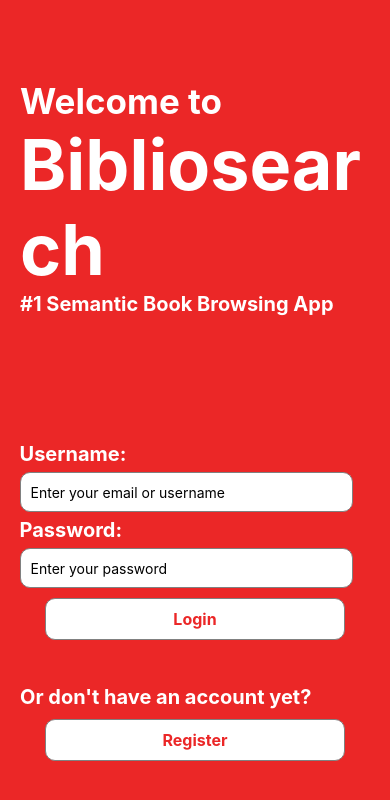
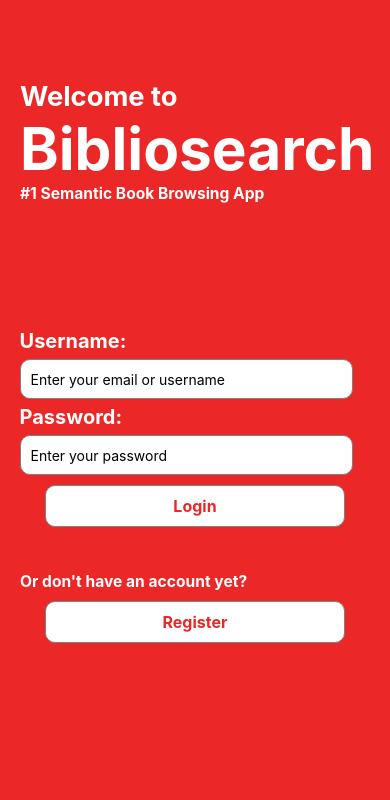
Before and after one commit to bounswe/bounswe2024group3, a React Native app in the folder bibliosearch_mobile/: screen / in a window 390 px wide. Shown: the top 800 px of the page. Built offline with nearby package versions, Linux system fonts and the light colour scheme.

Commit message:
Refactoring for well structured indentations and better naming conventions. Also modified the landing page fonts to change with the screen size.

```diff
--- a/bibliosearch_mobile/screens/BookPage.js
+++ b/bibliosearch_mobile/screens/BookPage.js
@@ -1,23 +1,33 @@
-import React, { useState } from 'react';
-import { SafeAreaView, StyleSheet, TextInput, Button, View, Text, Dimensions, TouchableOpacity } from 'react-native';
+import React, {useState} from 'react';
+import {
+  SafeAreaView,
+  StyleSheet,
+  TextInput,
+  View,
+  Text,
+  Dimensions,
+  TouchableOpacity,
+} from 'react-native';
 
-const { width } = Dimensions.get('window'); // Get the width of the screen
-const BookPage = ({ query: initialQuery }) => {
+const {width} = Dimensions.get('window');
+
+const BookPage = ({query: initialQuery}) => {
   const [query, setQuery] = useState(initialQuery);
-    const [inputBox, setInputBox] = useState('');
+  const [input, setInput] = useState(''); // New state variable for the TextInput
+
   const handleQuery = () => {
     // Here we send the query to backend.
-        console.log('Button pressed!', inputBox);
-        setQuery(inputBox);
+    console.log('Button pressed!', input);
+    setQuery(input); // Set the query to the current input when the button is pressed
   };
 
   return (
     <SafeAreaView style={styles.container}>
       <View style={styles.inputButtonRow}>
         <TextInput
-                    value={inputBox}
+          value={input} // Use the new state variable here
           placeholder="Browse Books"
-                    onChangeText={setInputBox}
+          onChangeText={setInput} // Update the new state variable when the text changes
           style={styles.input}
         />
         <TouchableOpacity style={styles.button} onPress={handleQuery}>
@@ -28,15 +38,22 @@
         <Text style={styles.headerText}>{query}</Text>
       </View>
       <View style={styles.welcome}>
-                <Text style={styles.welcomeText}>Welcome to the Profile Page for {query}! </Text>
-                <Text style={styles.welcomeText}>Here we will add the book information.
-Explore a world of literature right at your fingertips. From timeless classics to modern masterpieces, our extensive collection ensures there is something for every reader.
-Delve into detailed descriptions, insightful reviews, and author biographies, all designed to enhance your reading experience.</Text>
+        <Text style={styles.welcomeText}>
+          Welcome to the Profile Page for {query}!{' '}
+        </Text>
+        <Text style={styles.welcomeText}>
+          Here we will add the book information. Explore a world of literature
+          right at your fingertips. From timeless classics to modern
+          masterpieces, our extensive collection ensures there is something for
+          every reader. Delve into detailed descriptions, insightful reviews,
+          and author biographies, all designed to enhance your reading
+          experience.
+        </Text>
       </View>
-
     </SafeAreaView>
   );
 };
+
 const styles = StyleSheet.create({
   container: {
     flex: 1,
@@ -74,17 +91,6 @@
     fontWeight: 'bold',
     color: 'white',
   },
-    numberone: {
-        alignSelf: 'center',
-        justifyContent: 'flex-end',
-        width: width,
-    },
-    numberoneText: {
-        marginLeft: 20,
-        fontSize: 10, // Larger text for the app name
-        fontWeight: 'bold',
-        color: 'white',
-    },
   input: {
     flex: 1,
     backgroundColor: 'white',
@@ -97,22 +103,22 @@
     marginTop: 10,
   },
   inputButtonRow: {
-        flexDirection: 'row',  // Aligns children in a horizontal row
-        alignItems: 'center',  // Aligns children vertically
-        width: width * 0.95,  // Match the input fields
-        alignSelf: 'center',  // Center the button horizontally
-        justifyContent: 'center',  // Center text vertically
+    flexDirection: 'row', // Aligns children in a horizontal row
+    alignItems: 'center', // Aligns children vertically
+    width: width * 0.95, // Match the input fields
+    alignSelf: 'center', // Center the button horizontally
+    justifyContent: 'center', // Center text vertically
     marginTop: 10,
   },
   button: {
-        backgroundColor: 'white',  // Example blue background color
+    backgroundColor: 'white', // Example blue background color
     padding: 10,
     borderRadius: 10,
     borderColor: 'gray',
     borderWidth: 1,
-        alignItems: 'center',  // Center text horizontally
-        alignSelf: 'center',  // Center the button horizontally
-        justifyContent: 'center',  // Center text vertically
+    alignItems: 'center', // Center text horizontally
+    alignSelf: 'center', // Center the button horizontally
+    justifyContent: 'center', // Center text vertically
     marginTop: 10,
   },
   buttonText: {
@@ -120,6 +126,5 @@
     fontSize: 16,
     fontWeight: 'bold',
   },
-
 });
 export default BookPage;
--- a/bibliosearch_mobile/screens/Landing.js
+++ b/bibliosearch_mobile/screens/Landing.js
@@ -1,8 +1,18 @@
-import React, { useState } from 'react';
-import { SafeAreaView, StyleSheet, TextInput, View, Text, Dimensions, TouchableOpacity } from 'react-native';
+import React, {useState} from 'react';
+import {
+  SafeAreaView,
+  StyleSheet,
+  TextInput,
+  View,
+  Text,
+  Dimensions,
+  TouchableOpacity,
+} from 'react-native';
 import RegistrationScreen from './RegistrationScreen';
 import MainPage from './MainPage';
-const { width } = Dimensions.get('window'); // Get the width of the screen
+
+const {width} = Dimensions.get('window'); // Get the width of the screen
+
 const Landing = () => {
   const [emailorusername, setEmailorusername] = useState('');
   const [password, setPassword] = useState('');
@@ -15,25 +25,40 @@
     // Remember to handle validation, error messages, and security best practices
     setIsLogged(true);
   };
+
   const handleRegistrationRequest = () => {
     setRegReq(true);
+  };
+
+  if (registrationRequested) {
+    return <RegistrationScreen />;
   }
-    if (registrationRequested) {
-        return <RegistrationScreen />
+
+  if (isLogged) {
+    return <MainPage />;
   }
-    if (isLogged) {
-        return <MainPage />
-    }
+
+  // Calculate font sizes based on screen width
+  const headerTextSize = width * 0.15;
+  const welcomeTextSize = width * 0.07;
+  const numberoneTextSize = width * 0.04;
+
   return (
     <SafeAreaView style={styles.container}>
       <View style={styles.welcome}>
-                <Text style={styles.welcomeText}>Welcome to</Text>
+        <Text style={[styles.welcomeText, {fontSize: welcomeTextSize}]}>
+          Welcome to
+        </Text>
       </View>
       <View style={styles.header}>
-                <Text style={styles.headerText}>Bibliosearch</Text>
+        <Text style={[styles.headerText, {fontSize: headerTextSize}]}>
+          Bibliosearch
+        </Text>
       </View>
       <View style={styles.numberone}>
-                <Text style={styles.numberoneText}>#1 Semantic Book Browsing App</Text>
+        <Text style={[styles.numberoneText, {fontSize: numberoneTextSize}]}>
+          #1 Semantic Book Browsing App
+        </Text>
       </View>
       <View style={styles.inputContainer}>
         <Text style={styles.label}>Username:</Text>
@@ -57,15 +82,19 @@
         </TouchableOpacity>
       </View>
       <View style={styles.numberone}>
-                <Text style={styles.numberoneText}>Or don't have an account yet?</Text>
+        <Text style={[styles.numberoneText, {fontSize: numberoneTextSize}]}>
+          Or don't have an account yet?
+        </Text>
       </View>
-            <TouchableOpacity style={styles.button} onPress={handleRegistrationRequest}>
+      <TouchableOpacity
+        style={styles.button}
+        onPress={handleRegistrationRequest}>
         <Text style={styles.buttonText}>Register</Text>
       </TouchableOpacity>
+    </SafeAreaView>
+  );
+};
 
-        </SafeAreaView>
-    )
-};
 const styles = StyleSheet.create({
   container: {
     flex: 1,
@@ -83,11 +112,11 @@
   },
   label: {
     fontSize: 20,
-        marginTop:6,
+    marginTop: 6,
     marginBottom: 6,
     textAlign: 'left',
     color: 'white',
-        fontWeight: 'bold'
+    fontWeight: 'bold',
   },
   input: {
     backgroundColor: 'white',
@@ -105,7 +134,6 @@
   },
   headerText: {
     marginLeft: 20,
-        fontSize: 70, // Larger text for the app name
     fontWeight: 'bold',
     color: 'white',
   },
@@ -117,7 +145,6 @@
   },
   welcomeText: {
     marginLeft: 20,
-        fontSize: 35, // Larger text for the app name
     fontWeight: 'bold',
     color: 'white',
   },
@@ -128,20 +155,19 @@
   },
   numberoneText: {
     marginLeft: 20,
-        fontSize: 20, // Larger text for the app name
     fontWeight: 'bold',
     color: 'white',
   },
   button: {
-      backgroundColor: 'white',  // Example blue background color
+    backgroundColor: 'white', // Example blue background color
     padding: 10,
     borderRadius: 10,
     borderColor: 'gray',
     borderWidth: 1,
-      width: 300,  // Match the input fields
-      alignItems: 'center',  // Center text horizontally
-      alignSelf: 'center',  // Center the button horizontally
-      justifyContent: 'center',  // Center text vertically
+    width: 300, // Match the input fields
+    alignItems: 'center', // Center text horizontally
+    alignSelf: 'center', // Center the button horizontally
+    justifyContent: 'center', // Center text vertically
     marginTop: 10,
   },
   buttonText: {
@@ -150,4 +176,5 @@
     fontWeight: 'bold',
   },
 });
+
 export default Landing;
--- a/bibliosearch_mobile/screens/RegistrationScreen.js
+++ b/bibliosearch_mobile/screens/RegistrationScreen.js
@@ -1,7 +1,16 @@
-import React, { useState } from 'react';
-import { SafeAreaView, StyleSheet, TextInput, Button, View, Text, Dimensions, TouchableOpacity } from 'react-native';
+import React, {useState} from 'react';
+import {
+  SafeAreaView,
+  StyleSheet,
+  TextInput,
+  View,
+  Text,
+  Dimensions,
+  TouchableOpacity,
+} from 'react-native';
 import Landing from './Landing';
-const { width } = Dimensions.get('window'); // Get the width of the screen
+
+const {width} = Dimensions.get('window'); // Get the width of the screen
 
 const RegistrationScreen = () => {
   const [email, setEmail] = useState('');
@@ -16,8 +25,8 @@
     // Remember to handle validation, error messages, and security best practices
     setIsRegistered(true);
   };
-    if(isRegistered){
-        return <Landing />
+  if (isRegistered) {
+    return <Landing />;
   }
   return (
     <SafeAreaView style={styles.container}>
@@ -64,7 +73,7 @@
           secureTextEntry
         />
       </View>
-            <TouchableOpacity style={styles.button} onPress={handleRegistration}> //Button
+      <TouchableOpacity style={styles.button} onPress={handleRegistration}>
         <Text style={styles.buttonText}>Register</Text>
       </TouchableOpacity>
     </SafeAreaView>
@@ -75,13 +84,13 @@
   header: {
     marginTop: 80,
     marginBottom: 80,
-        alignSelf:'center',
+    alignSelf: 'center',
     justifyContent: 'flex-end',
     width: width,
   },
   headerText: {
     marginLeft: 20,
-        fontSize: 70, // Larger text for the app name
+    fontSize: width * 0.15, // Larger text for the app name
     fontWeight: 'bold',
     color: 'white',
   },
@@ -103,7 +112,7 @@
     marginBottom: 6,
     textAlign: 'left',
     color: 'white',
-        fontWeight: 'bold'
+    fontWeight: 'bold',
   },
   input: {
     backgroundColor: 'white',
@@ -115,23 +124,22 @@
     width: width * 0.9 * 0.95, // Set the width to 75% of the screen width
 },
 button: {
-      backgroundColor: 'white',  // Example blue background color
+    backgroundColor: 'white',
     padding: 10,
     borderRadius: 10,
     borderColor: 'gray',
     borderWidth: 1,
-      width: 300,  // Match the input fields
-      alignItems: 'center',  // Center text horizontally
-      alignSelf: 'center',  // Center the button horizontally
-      justifyContent: 'center',  // Center text vertically
+    width: 300, // Match the input fields
+    alignItems: 'center', // Center text horizontally
+    alignSelf: 'center', // Center the button horizontally
+    justifyContent: 'center', // Center text vertically
     marginTop: 50,
   },
   buttonText: {
-      color: '#eb2727', // White text color
+    color: 'red', // White text color
     fontSize: 16,
     fontWeight: 'bold',
   },
-
 });
 
 export default RegistrationScreen;
```
Also changed, not shown: bibliosearch_mobile/screens/MainPage.js (+26 -18 lines). Lines whose indentation alone changed are shown as unchanged.
